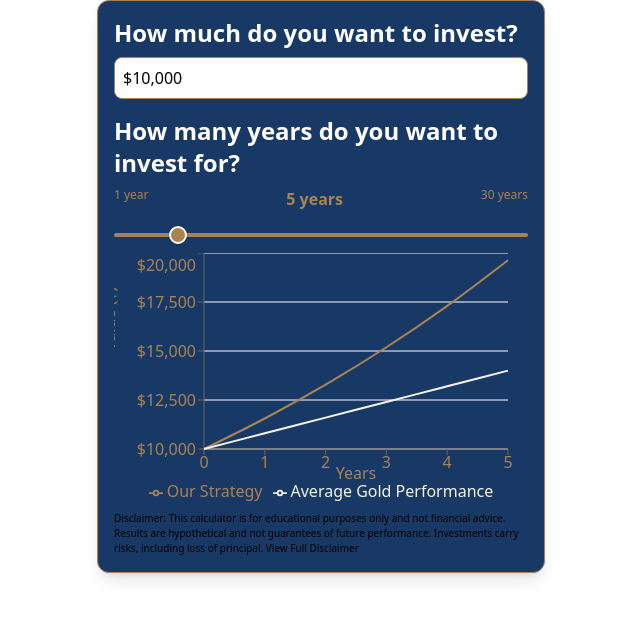
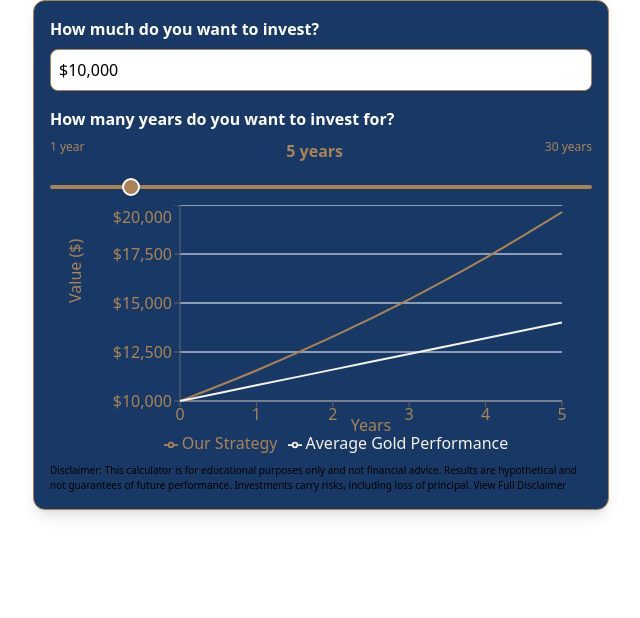
Before and after one commit to thegldstandard/calc, a React (Create React App) app: page / in a window 1280 px wide. Shown: the top 618 px of the page, without its empty margins (319-959 px from the left). Built offline with nearby package versions, Linux system fonts and the light colour scheme.

Commit message:
Increase left margin for YAxis label to avoid overlap

```diff
--- a/src/components/InvestmentCalculator.jsx
+++ b/src/components/InvestmentCalculator.jsx
@@ -41,7 +41,7 @@ const InvestmentCalculator = () => {
   }, [initialDeposit, years]);
 
   return (
-    <div className="p-4 max-w-md mx-auto bg-[#183965] text-white shadow-lg rounded-xl border border-[#AA8355] font-['DM Serif Display']">
+    <div className="p-4 max-w-xl mx-auto bg-[#183965] text-white shadow-lg rounded-xl border border-[#AA8355] border-[0.5px] font-['DM Serif Display']">
       {/* Inline styles for the slider */}
       <style>
         {`
@@ -64,7 +64,7 @@ const InvestmentCalculator = () => {
             border-radius: 50%;
             border: 2px solid #ffffff;
             margin-top: -7px;
-            box-shadow: 0 0 2px rgba(0, 0, 0, 0.4);
+            box-shadow: 0 0 2px rgba(0,0,0,0.4);
           }
           .slider-thumb-gold[type="range"]::-moz-range-thumb {
             height: 18px;
@@ -72,16 +72,15 @@ const InvestmentCalculator = () => {
             background-color: #AA8355;
             border-radius: 50%;
             border: 2px solid #ffffff;
-            box-shadow: 0 0 2px rgba(0, 0, 0, 0.4);
+            box-shadow: 0 0 2px rgba(0,0,0,0.4);
           }
         `}
       </style>
 
-      <h2 className="text-2xl font-bold mb-2 text-white">
+      {/* Question Text */}
+      <h2 className="text-base font-bold mb-2 text-white">
         How much do you want to invest?
       </h2>
-
-      {/* Styled text input with reduced padding */}
       <input
         type="text"
         min="1"
@@ -104,7 +103,7 @@ const InvestmentCalculator = () => {
         className="w-full text-black border border-[#AA8355] p-2 rounded-lg bg-white mb-4 focus:outline-none focus:ring-2 focus:ring-[#AA8355]"
       />
 
-      <h2 className="text-2xl font-bold mb-2 text-white">
+      <h2 className="text-base font-bold mb-2 text-white">
         How many years do you want to invest for?
       </h2>
       <div className="flex justify-between text-[#AA8355] text-xs mb-2">
@@ -113,7 +112,6 @@ const InvestmentCalculator = () => {
         <span>30 years</span>
       </div>
 
-      {/* Styled range slider with reduced margin */}
       <input
         type="range"
         min={1}
@@ -124,9 +122,8 @@ const InvestmentCalculator = () => {
         className="w-full mt-2 mb-4 slider-thumb-gold"
       />
 
-      {/* Chart container height reduced for compact layout */}
       <ResponsiveContainer width="100%" height={250}>
-        <LineChart data={data} margin={{ left: 30, right: 20 }}>
+        <LineChart data={data} margin={{ left: 70, right: 30 }}>
           <CartesianGrid
             stroke="#FFFFFF"
             strokeDasharray="0"
@@ -135,7 +132,12 @@ const InvestmentCalculator = () => {
           />
           <XAxis
             dataKey="year"
-            label={{ value: "Years", position: "insideBottom", dy: 5, fill: "#AA8355" }}
+            label={{
+              value: "Years",
+              position: "insideBottom",
+              dy: 5,
+              fill: "#AA8355",
+            }}
             tick={{ fill: "#AA8355" }}
             interval={years >= 15 ? 4 : years >= 10 ? 1 : 0}
             minTickGap={10}
@@ -147,11 +149,13 @@ const InvestmentCalculator = () => {
               position: "insideLeft",
               fill: "#AA8355",
               dy: 0,
-              dx: -40,
+              dx: -50, // increased left space for label
             }}
-            domain={[initialDeposit, "auto"]}
+            domain={["auto", "auto"]}
             tick={{ fill: "#AA8355" }}
-            tickFormatter={(tick) => `$${Math.round(tick).toLocaleString()}`}
+            tickFormatter={(tick) =>
+              `$${Math.round(tick).toLocaleString()}`
+            }
           />
           <Tooltip
             formatter={(value, name) =>
@@ -167,7 +171,7 @@ const InvestmentCalculator = () => {
             }}
             labelFormatter={(label) => `Year ${label}`}
           />
-          <Legend wrapperStyle={{ color: "#AA8355", marginTop: 250 }} />
+          <Legend wrapperStyle={{ color: "#AA8355", marginTop: 200 }} />
           <Line
             type="monotone"
             dataKey="Our Strategy"
@@ -187,8 +191,8 @@ const InvestmentCalculator = () => {
 
       <p className="mt-2 text-[10px] text-black">
         Disclaimer: This calculator is for educational purposes only and not financial advice.
-        Results are hypothetical and not guarantees of future performance. Investments carry risks, including loss of principal.
-        View Full Disclaimer
+        Results are hypothetical and not guarantees of future performance. Investments carry risks,
+        including loss of principal. View Full Disclaimer
       </p>
     </div>
   );
```
